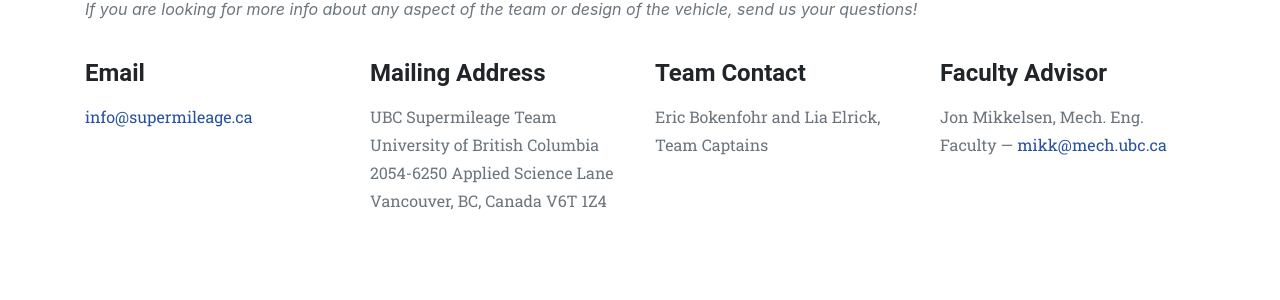
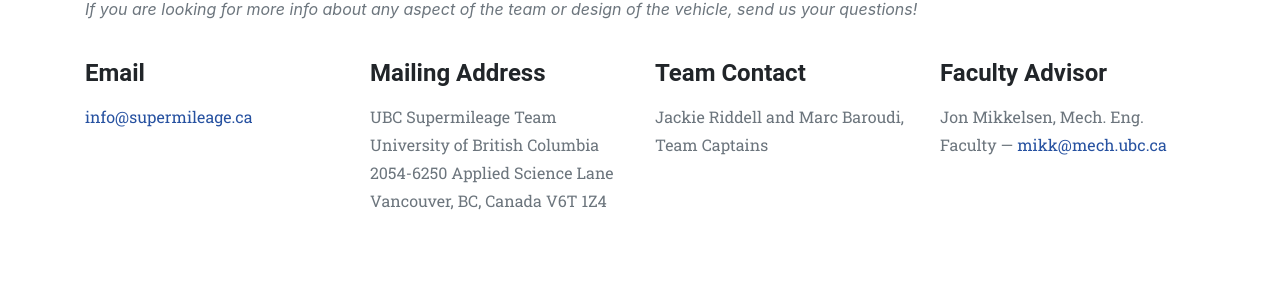
Before and after one commit to supermileage/supermileage.github.io, a Jekyll site: the page built from contact.html, in a window 1280 px wide and 1144 px high. Shown: the part 713-1013 px from the top of the window. Built offline with Jekyll 4.4.1, drawn with Linux system fonts in a browser that asks for light colours; some web fonts are replaced.

Commit message:
Updated captain names.

```diff
--- a/contact.html
+++ b/contact.html
@@ -32,7 +32,7 @@
       <div class="col-sm-3">
         <h4 class="text-heading">Team Contact</h4>
         <p class="text-muted">
-          Eric Bokenfohr and Lia Elrick, Team Captains
+          Jackie Riddell and Marc Baroudi, Team Captains
         </p>
       </div>
       <div class="col-sm-3">
```
